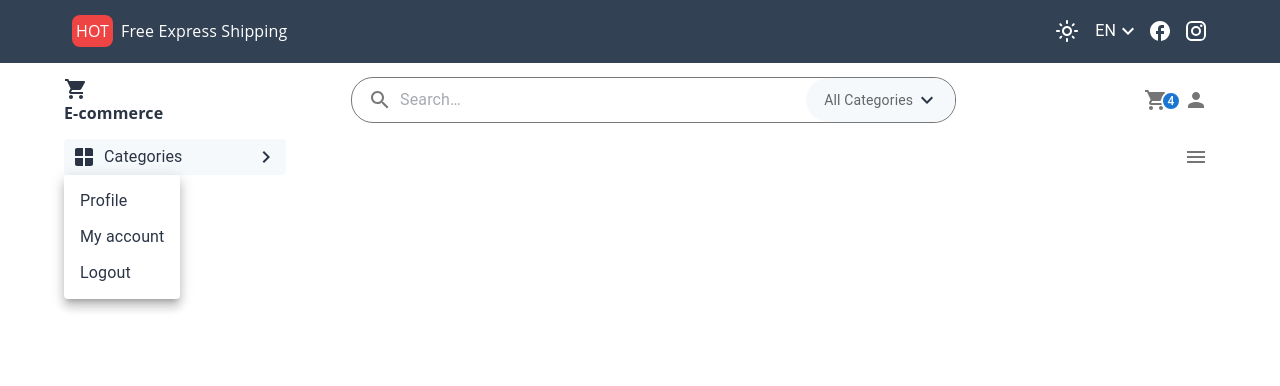
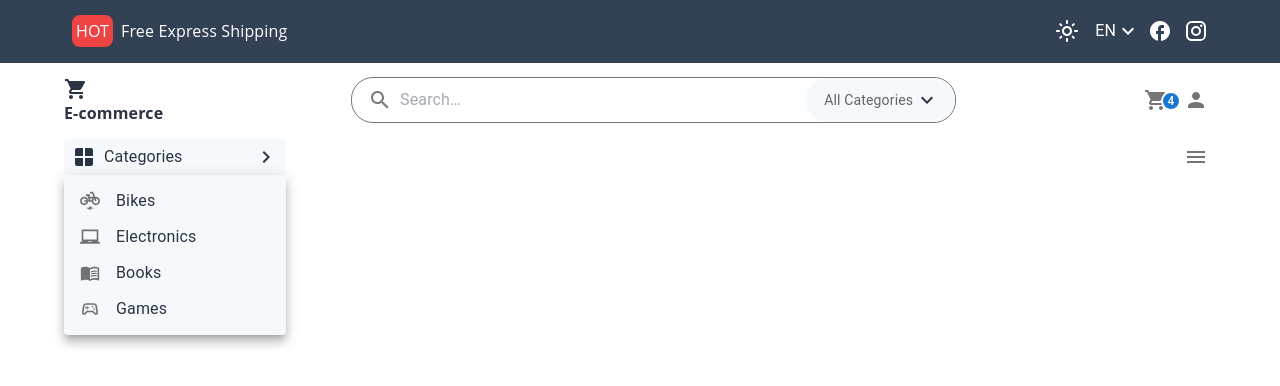
Before and after one commit to jihaneha/react-e-commerce, a React (Vite) app: page / in a window 1280 px wide. Both pictures are taken after a click on the button "Categories". Shown: the top 386 px of the page. Built offline with nearby package versions, Linux system fonts and the light colour scheme.

Commit message:
fix/header3

```diff
--- a/src/components/header/Header3.jsx
+++ b/src/components/header/Header3.jsx
@@ -3,6 +3,8 @@ import {
   Box,
   Container,
   IconButton,
+  ListItemIcon,
+  ListItemText,
   Typography,
   useTheme,
 } from "@mui/material";
@@ -13,6 +15,12 @@ import { useState } from "react";
 import MenuIcon from "@mui/icons-material/Menu";
 import WindowIcon from "@mui/icons-material/Window";
 import KeyboardArrowRightOutlinedIcon from "@mui/icons-material/KeyboardArrowRightOutlined";
+import {
+  ElectricBikeOutlined,
+  LaptopChromebookOutlined,
+  MenuBookOutlined,
+  SportsEsportsOutlined,
+} from "@mui/icons-material";
 
 const Header3 = () => {
   const [anchorEl, setAnchorEl] = useState(null);
@@ -67,10 +75,37 @@ const Header3 = () => {
           MenuListProps={{
             "aria-labelledby": "basic-button",
           }}
+          sx={{
+            ".MuiPaper-root": {
+              width: 222,
+              bgcolor: theme.palette.inpColor.main,
+            },
+          }}
         >
-          <MenuItem onClick={handleClose}>Profile</MenuItem>
-          <MenuItem onClick={handleClose}>My account</MenuItem>
-          <MenuItem onClick={handleClose}>Logout</MenuItem>
+          <MenuItem onClick={handleClose}>
+            <ListItemIcon>
+              <ElectricBikeOutlined fontSize="small" />
+            </ListItemIcon>
+            <ListItemText>Bikes</ListItemText>
+          </MenuItem>
+          <MenuItem onClick={handleClose}>
+            <ListItemIcon>
+              <LaptopChromebookOutlined fontSize="small" />
+            </ListItemIcon>
+            <ListItemText>Electronics</ListItemText>
+          </MenuItem>
+          <MenuItem onClick={handleClose}>
+            <ListItemIcon>
+              <MenuBookOutlined fontSize="small" />
+            </ListItemIcon>
+            <ListItemText>Books</ListItemText>
+          </MenuItem>
+          <MenuItem onClick={handleClose}>
+            <ListItemIcon>
+              <SportsEsportsOutlined fontSize="small" />
+            </ListItemIcon>
+            <ListItemText>Games</ListItemText>
+          </MenuItem>
         </Menu>
       </Box>
       <IconButton>
```
